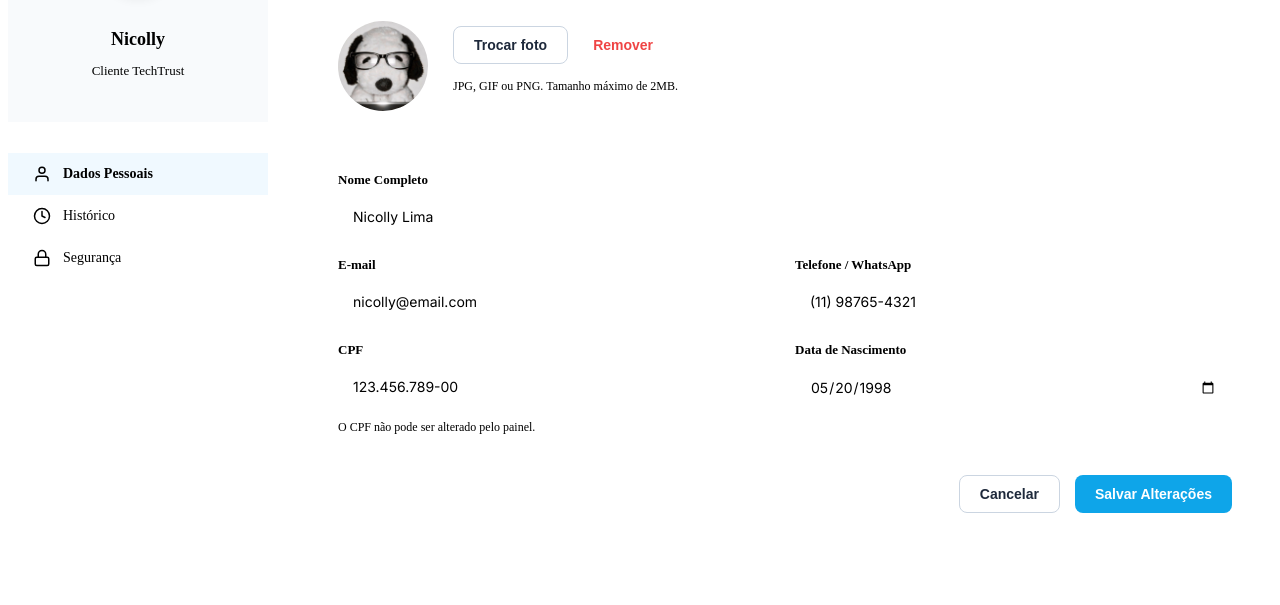
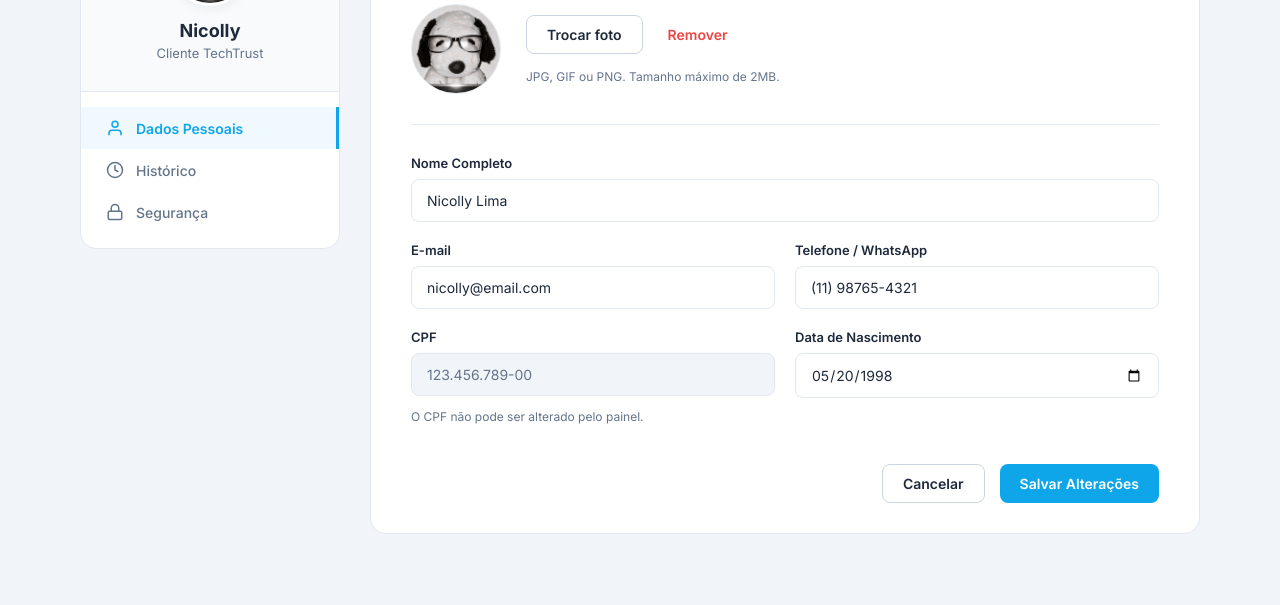
Before and after one commit to Nicks0022/PIM-2, a plain HTML site: page perfil.html in a window 1280 px wide. Shown: the part 195-800 px from the top of the page. Drawn offline with Linux system fonts and the light colour scheme.

Commit message:
atualização tela perfil faltou o dashboard

```diff
--- a/perfil.html
+++ b/perfil.html
@@ -8,7 +8,7 @@
       href="https://fonts.googleapis.com/css2?family=Inter:wght@400;500;600;700;800&display=swap"
       rel="stylesheet"
     />
-    <link rel="stylesheet" href="estilos/" />
+    <link rel="stylesheet" href="estilos/dashboard.css" />
     <link rel="stylesheet" href="estilos/perfil.css" />
   </head>
   <body class="dashboard-body">
```
